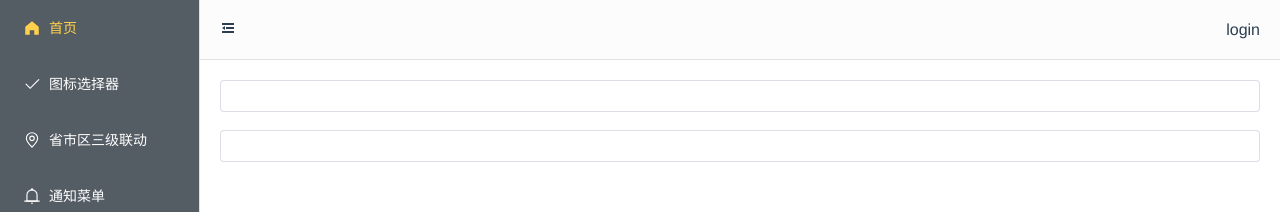
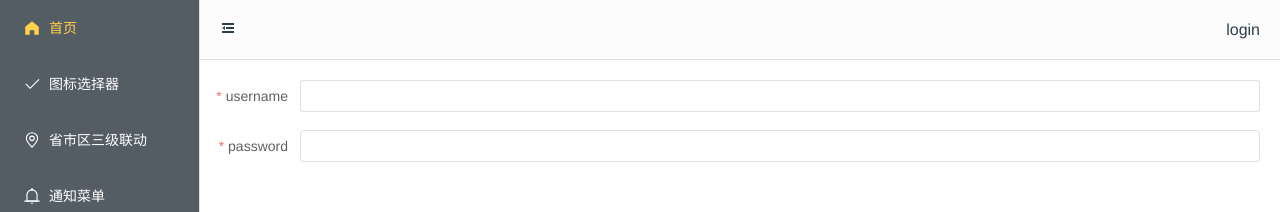
Before and after one commit to shenshuai89/ming-pro, a Vue app: page /form in a window 1280 px wide. Shown: the top 212 px of the page. Built offline with nearby package versions, Linux system fonts and the light colour scheme.

Commit message:
feat: form表单组件，实现基本的校验提示

```diff
--- a/package.json
+++ b/package.json
@@ -35,9 +35,11 @@
     "vue": "^3.2.25"
   },
   "devDependencies": {
+    "@types/lodash": "^4.14.182",
     "@vitejs/plugin-vue": "^2.3.3",
     "@vitejs/plugin-vue-jsx": "^1.3.10",
     "json-templater": "^1.2.0",
+    "lodash": "^4.17.21",
     "sass": "^1.51.0",
     "typescript": "^4.5.4",
     "vite": "^2.9.9",
--- a/src/components/form/src/index.vue
+++ b/src/components/form/src/index.vue
@@ -1,32 +1,62 @@
 <template>
-  <el-form>
-    <el-form-item v-for="(item, idx) in options" :key="idx">
-      <component :is="`el-${item.type}`"></component>
+  <el-form
+    v-if="model"
+    v-bind="$attrs"
+    :model="model"
+    :rules="rules"
+    :validate-on-rule-change="false"
+  >
+    <el-form-item
+      v-for="(item, idx) in options"
+      :prop="item.prop"
+      :label="item.label"
+      :key="idx"
+    >
+      <component
+        v-bind="item.attrs"
+        :is="`el-${item.type}`"
+        v-model="model[item.prop]"
+      ></component>
     </el-form-item>
   </el-form>
 </template>
 
 <script setup lang="ts">
+import { onMounted, PropType, ref, watch } from "vue";
 import { FormOptions } from "./types/types";
-let options: FormOptions[] = [
-  {
-    type: "input",
-    value: "",
-    label: "username",
-    rules: [
-      { required: true, message: "Please enter a username", trigger: "blur" },
-      { min: 2, max: 10, message: "用户名在2-10位之间", trigger: "blur" },
-    ],
+import cloneDeep from "lodash/cloneDeep";
+
+let props = defineProps({
+  options: {
+    type: Array as PropType<FormOptions[]>,
+    required: true,
   },
-  {
-    type: "input",
-    value: "",
-    label: "password",
-    rules: [
-      { required: true, message: "密码不能为空", trigger: "blur" },
-      { min: 2, max: 6, message: "密码在2-6位之间", trigger: "blur" },
-    ],
+});
+let model = ref<any>(null);
+let rules = ref<any>(null);
+
+const initForm = () => {
+  if (props.options && props.options.length > 0) {
+    let transformMode: any = {};
+    let transformRule: any = {};
+    props.options.map((op: FormOptions) => {
+      transformMode[op.prop!] = op.value;
+      transformRule[op.prop!] = op.rules;
+    });
+    model.value = cloneDeep(transformMode);
+    rules.value = cloneDeep(transformRule);
+  }
+};
+onMounted(() => {
+  initForm();
+});
+// 监听父组件传递进来的options
+watch(
+  () => props.options,
+  () => {
+    initForm();
   },
-];
+  { deep: true }
+);
 </script>
 <style lang="scss" scoped></style>
--- a/src/components/form/src/types/types.ts
+++ b/src/components/form/src/types/types.ts
@@ -32,6 +32,8 @@ export interface FormOptions {
   rules?: RuleItem[];
   // 表单项的占位符
   placeholder?: string;
+  // 表单项的标识
+  prop?: string,
   // 表单元素特有的属性
   attrs?: {
     // css样式
--- a/src/views/form.vue
+++ b/src/views/form.vue
@@ -1,6 +1,39 @@
 <template>
-  <div><m-form></m-form></div>
+  <div><m-form label-width="80px" :options="options"></m-form></div>
 </template>
 
-<script setup lang="ts"></script>
+<script setup lang="ts">
+import { FormOptions } from "../components/form/src/types/types";
+let options: FormOptions[] = [
+  {
+    type: "input",
+    value: "",
+    label: "username",
+    prop: "username",
+    placeholder: "请输入用户名",
+    rules: [
+      { required: true, message: "用户名不能为空", trigger: "blur" },
+      { min: 2, max: 10, message: "用户名在2-10位之间", trigger: "blur" },
+    ],
+    attrs: {
+      clearable: true,
+    },
+  },
+  {
+    type: "input",
+    value: "",
+    label: "password",
+    prop: "password",
+    placeholder: "请输入密码",
+    rules: [
+      { required: true, message: "密码不能为空", trigger: "blur" },
+      { min: 2, max: 6, message: "密码在2-6位之间", trigger: "blur" },
+    ],
+    attrs: {
+      showPassword: true,
+      clearable: true,
+    },
+  },
+];
+</script>
 <style lang="scss" scoped></style>
```
Also changed, not shown: 1 other file (tests, documents, lock files or other folders).
